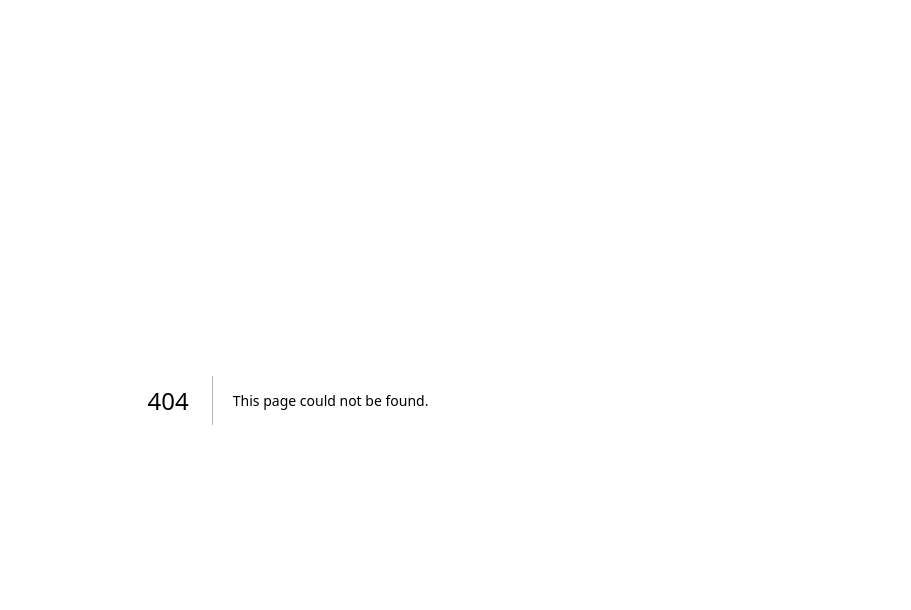
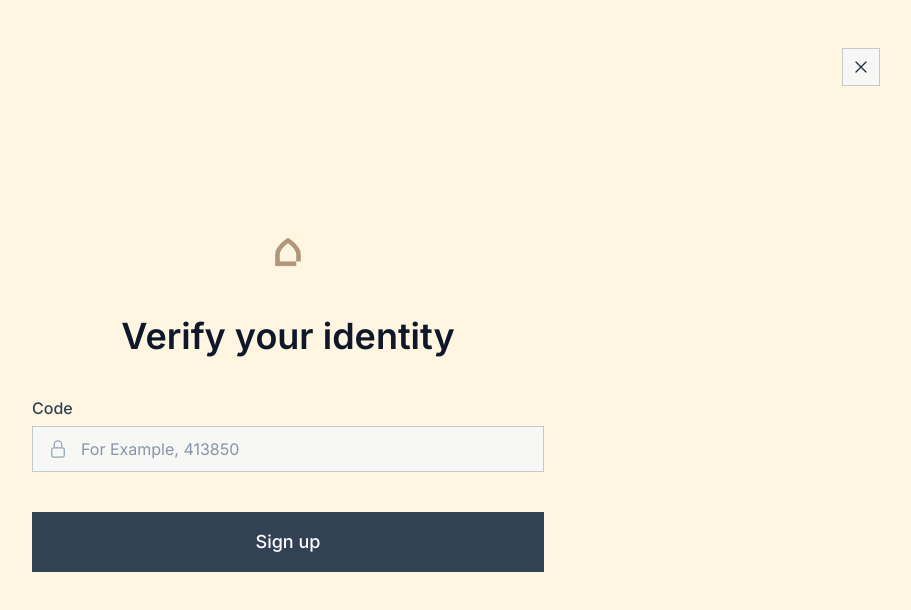
Before and after one commit to DalanCapital/dalan.capital, a Next.js app: page /confirm in a window 1280 px wide. Before the commit this address had no page. Shown: the top 610 px of the page, without its empty margins (352-1263 px from the left). Built offline with nearby package versions, Linux system fonts and the light colour scheme.

Commit message:
added req otp and verify otp

```diff
--- a/package.json
+++ b/package.json
@@ -14,6 +14,7 @@
     "@reduxjs/toolkit": "^1.9.5",
     "@tailwindcss/forms": "^0.5.2",
     "@types/react-dom": "18.2.4",
+    "@werify/id-ts": "^1.2.0",
     "autoprefixer": "10.4.14",
     "clsx": "^1.2.1",
     "eslint": "8.40.0",
--- a/src/app/signin/page.tsx
+++ b/src/app/confirm/page.tsx
@@ -1,6 +1,8 @@
+"use client";
 import Head from "next/head";
 import Link from "next/link";
-import { EnvelopeIcon } from "@heroicons/react/24/outline";
+// import { UserIcon } from "@heroicons/react/24/outline";
+// import { EnvelopeIcon } from "@heroicons/react/24/outline";
 import { LockClosedIcon } from "@heroicons/react/24/outline";
 import { XMarkIcon } from "@heroicons/react/24/outline";
 import Image from "next/image";
@@ -8,12 +10,34 @@ import Image from "next/image";
 import logo from "public/images/logo-icon.png";
 import { Button } from "@/components/Button";
 import { Container } from "@/components/Container";
+import { useState } from "react";
+import { useAuth } from "@/composables/useAuth";
+import { IVerifyOTPPayload } from "@werify/id-ts/dist/modules/public/verifyOTP/interfaces/IVerifyOTP";
 
-export default function Signin() {
+export default function Signup() {
+  let [code, setCode] = useState("");
+
+  const verifyOTP = async () => {
+    const { auth } = await useAuth();
+
+    // Otp payload
+    let OTPPayload = JSON.parse(
+      localStorage.getItem("OTPPayload") as string
+    ) as IVerifyOTPPayload;
+    OTPPayload.otp = code;
+
+    auth.verifyOTP(OTPPayload, "/account/verify-otp").then((res) => {
+      if (res.succeed) {
+        localStorage.removeItem("OTPPayload");
+        localStorage.setItem("user", JSON.stringify(res.results));
+        location.replace("/");
+      }
+    });
+  };
   return (
     <>
       <Head>
-        <title>Wavvy - Sign in</title>
+        <title>Dalan Capital - Confirm</title>
       </Head>
 
       <section className="relative flex min-h-screen items-center justify-center bg-amber-100 py-16 sm:py-20">
@@ -26,23 +50,23 @@ export default function Signin() {
         <Container className="w-full">
           <div className="mx-auto flex max-w-lg flex-col items-center">
             <Link href="/" aria-label="Home" className="flex flex-shrink-0">
-              <Image alt="logo" src={logo} className="h-auto w-12" />
+              <Image alt="logo" src={logo} className="h-auto w-12 " />
             </Link>
             <h1 className="mt-10 text-center text-4xl font-semibold text-slate-900">
-              Welcome back
+              Verify your identity
             </h1>
-            <p className="mt-4 text-center leading-relaxed text-slate-600">
-              Don’t have an account yet?
+            {/* <p className="mt-4 text-center leading-relaxed text-slate-600">
+              Already have an account?
               <Link
-                href="/signup"
+                href="/signin"
                 className="block text-center font-medium text-slate-800 underline duration-150 hover:text-slate-900 sm:ml-1.5 sm:inline-block sm:text-left"
               >
-                Get started for free
+                Login to your account
               </Link>
               .
-            </p>
-            <div className="mt-8 flex flex-col items-center gap-4 sm:mt-10 sm:flex-row sm:gap-6">
-              <button className="flex w-full items-center border border-gray-secondary-400/60 bg-gray-secondary-50 px-5 py-3.5 text-md font-medium text-slate-800 duration-150 hover:bg-vanilla sm:w-auto sm:text-base">
+            </p> */}
+            {/* <div className="mt-8 flex flex-col items-center gap-4 sm:mt-10 sm:flex-row sm:gap-6">
+              <button className="flex w-full items-center border border-gray-secondary-400/60 bg-gray-secondary-50 py-3.5 px-5 text-md font-medium text-slate-800 duration-150 hover:bg-vanilla sm:w-auto sm:text-base">
                 <svg
                   xmlns="http://www.w3.org/2000/svg"
                   width={21}
@@ -68,9 +92,9 @@ export default function Signin() {
                     fill="#57A75C"
                   />
                 </svg>
-                Sign in with Google
+                Sign up with Google
               </button>
-              <button className="flex w-full items-center border border-gray-secondary-400/60 bg-gray-secondary-50 px-5 py-3.5 text-md font-medium text-slate-800 duration-150 hover:bg-vanilla sm:w-auto sm:text-base">
+              <button className="flex w-full items-center border border-gray-secondary-400/60 bg-gray-secondary-50 py-3.5 px-5 text-md font-medium text-slate-800 duration-150 hover:bg-vanilla sm:w-auto sm:text-base">
                 <svg
                   xmlns="http://www.w3.org/2000/svg"
                   width="20"
@@ -88,26 +112,49 @@ export default function Signin() {
                     fill="black"
                   />
                 </svg>
-                Sign in with Apple
+                Sign up with Apple
               </button>
             </div>
             <div className="mt-10 flex w-full items-center">
               <div className="h-px flex-1 bg-gray-secondary-400/60"></div>
               <h4 className="flex-shrink-0 px-4 text-base tracking-wide text-slate-500">
-                or sign in with
+                or sign up with
               </h4>
               <div className="h-px flex-1 bg-gray-secondary-400/60"></div>
+            </div> */}
+            <div className="mt-10 w-full">
+              <div>
+                <label
+                  htmlFor="name"
+                  className="block text-base font-medium text-slate-700"
+                >
+                  Code
+                </label>
+                <div className="relative mt-1.5">
+                  <input
+                    id="name"
+                    name="name"
+                    type="text"
+                    required
+                    maxLength={6}
+                    placeholder="For Example, 413850"
+                    className="block w-full appearance-none border border-gray-secondary-400/60 bg-gray-secondary-50 py-2.5 pl-12 pr-8 text-slate-800 placeholder-slate-500/75 outline-none duration-150 hover:bg-vanilla focus:border-gray-secondary-200 focus:bg-vanilla focus:outline-none  focus:ring-gray-secondary-200"
+                    value={code}
+                    onInput={(e: any) => {
+                      setCode(e.target.value);
+                    }}
+                  />
+                  <LockClosedIcon className="absolute left-4 top-1/2 h-5 w-5 -translate-y-1/2 text-slate-400" />
                 </div>
-            <div className="mt-10 w-full">
-              <form action="#" method="POST">
-                <div>
+              </div>
+              {/* <div className="mt-7">
                   <label
                     htmlFor="email"
                     className="block text-base font-medium text-slate-700"
                   >
                     Email
-                  </label>
-                  <div className="relative mt-1.5">
+                  </label> */}
+              {/* <div className="relative mt-1.5">
                     <input
                       id="email"
                       name="email"
@@ -115,26 +162,19 @@ export default function Signin() {
                       autoComplete="email"
                       required
                       placeholder="foobar@email.com"
-                      className="block w-full appearance-none border border-gray-secondary-400/60 bg-gray-secondary-50 py-2.5 pl-12 pr-8 text-slate-800 placeholder-slate-500/75 outline-none duration-150 hover:bg-vanilla focus:border-gray-secondary-200 focus:bg-vanilla focus:outline-none focus:ring-gray-secondary-200"
+                      className="block w-full appearance-none border border-gray-secondary-400/60 bg-gray-secondary-50 py-2.5 pl-12 pr-8 text-slate-800 placeholder-slate-500/75 outline-none duration-150 hover:bg-vanilla focus:border-gray-secondary-200 focus:bg-vanilla focus:outline-none  focus:ring-gray-secondary-200"
                     />
                     <EnvelopeIcon className="absolute left-4 top-1/2 h-5 w-5 -translate-y-1/2 text-slate-400" />
                   </div>
-                </div>
-                <div className="mt-7">
-                  <div className="flex justify-between">
+                </div> */}
+              {/* <div className="mt-7">
                   <label
                     htmlFor="password"
                     className="text-base font-medium text-slate-700"
                   >
                     Password
                   </label>
-                    <Link
-                      href="/password-reset"
-                      className="font-medium text-slate-800 underline duration-150 hover:text-slate-900"
-                    >
-                      Forgot password?
-                    </Link>
-                  </div>
+
                   <div className="relative mt-1.5">
                     <input
                       id="password"
@@ -143,13 +183,14 @@ export default function Signin() {
                       autoComplete="current-password"
                       required
                       placeholder="Password (min. 6 characters)"
-                      className="block w-full appearance-none border border-gray-secondary-400/60 bg-gray-secondary-50 py-2.5 pl-12 pr-8 text-slate-800 placeholder-slate-500/75 outline-none duration-150 hover:bg-vanilla focus:border-gray-secondary-200 focus:bg-vanilla focus:outline-none focus:ring-gray-secondary-200"
+                      className="block w-full appearance-none border border-gray-secondary-400/60 bg-gray-secondary-50 py-2.5 pl-12 pr-8 text-slate-800 placeholder-slate-500/75 outline-none duration-150 hover:bg-vanilla focus:border-gray-secondary-200 focus:bg-vanilla focus:outline-none  focus:ring-gray-secondary-200"
                     />
                     <LockClosedIcon className="absolute left-4 top-1/2 h-5 w-5 -translate-y-1/2 text-slate-400" />
                   </div>
-                </div>
-                <Button className="mt-8 w-full sm:mt-10">Sign in</Button>
-              </form>
+                </div> */}
+              <Button className="mt-8 w-full sm:mt-10" onClick={verifyOTP}>
+                Sign up
+              </Button>
             </div>
           </div>
         </Container>
--- a/src/app/signup/page.tsx
+++ b/src/app/start/page.tsx
@@ -1,6 +1,6 @@
+"use client";
 import Head from "next/head";
 import Link from "next/link";
-import { UserIcon } from "@heroicons/react/24/outline";
 import { EnvelopeIcon } from "@heroicons/react/24/outline";
 import { LockClosedIcon } from "@heroicons/react/24/outline";
 import { XMarkIcon } from "@heroicons/react/24/outline";
@@ -9,12 +9,29 @@ import Image from "next/image";
 import logo from "public/images/logo-icon.png";
 import { Button } from "@/components/Button";
 import { Container } from "@/components/Container";
+import { useState } from "react";
+import { useAuth } from "@/composables/useAuth";
+import { useRouter } from "next/navigation";
 
-export default function Signup() {
+export default function Signin() {
+  // Variables
+  let [email, setEmail] = useState("");
+  const router = useRouter();
+  // request otp
+  const requestOTP = async () => {
+    const { auth } = await useAuth();
+    auth.requestOTP(email, "/account/request-otp").then((res) => {
+      if (res.succeed) {
+        localStorage.setItem("OTPPayload", JSON.stringify(res.results));
+        router.push("/confirm");
+      }
+    });
+  };
+
   return (
     <>
       <Head>
-        <title>Wavvy - Signup</title>
+        <title>Dalan Capital - Sign in</title>
       </Head>
 
       <section className="relative flex min-h-screen items-center justify-center bg-amber-100 py-16 sm:py-20">
@@ -27,23 +44,25 @@ export default function Signup() {
         <Container className="w-full">
           <div className="mx-auto flex max-w-lg flex-col items-center">
             <Link href="/" aria-label="Home" className="flex flex-shrink-0">
-              <Image alt="logo" src={logo} className="h-auto w-12 " />
+              <Image alt="logo" src={logo} className="h-auto w-12" />
             </Link>
             <h1 className="mt-10 text-center text-4xl font-semibold text-slate-900">
-              Sign up for an account
+              Welcome back
             </h1>
             <p className="mt-4 text-center leading-relaxed text-slate-600">
-              Already have an account?
+              Don’t have an account yet?
               <Link
-                href="/signin"
+                href="/signup"
                 className="block text-center font-medium text-slate-800 underline duration-150 hover:text-slate-900 sm:ml-1.5 sm:inline-block sm:text-left"
               >
-                Login to your account
+                Get started for free
               </Link>
               .
             </p>
+
+            {/* Social */}
             <div className="mt-8 flex flex-col items-center gap-4 sm:mt-10 sm:flex-row sm:gap-6">
-              <button className="flex w-full items-center border border-gray-secondary-400/60 bg-gray-secondary-50 py-3.5 px-5 text-md font-medium text-slate-800 duration-150 hover:bg-vanilla sm:w-auto sm:text-base">
+              <button className="flex w-full items-center border border-gray-secondary-400/60 bg-gray-secondary-50 px-5 py-3.5 text-md font-medium text-slate-800 duration-150 hover:bg-vanilla sm:w-auto sm:text-base">
                 <svg
                   xmlns="http://www.w3.org/2000/svg"
                   width={21}
@@ -69,9 +88,9 @@ export default function Signup() {
                     fill="#57A75C"
                   />
                 </svg>
-                Sign up with Google
+                Sign in with Google
               </button>
-              <button className="flex w-full items-center border border-gray-secondary-400/60 bg-gray-secondary-50 py-3.5 px-5 text-md font-medium text-slate-800 duration-150 hover:bg-vanilla sm:w-auto sm:text-base">
+              <button className="flex w-full items-center border border-gray-secondary-400/60 bg-gray-secondary-50 px-5 py-3.5 text-md font-medium text-slate-800 duration-150 hover:bg-vanilla sm:w-auto sm:text-base">
                 <svg
                   xmlns="http://www.w3.org/2000/svg"
                   width="20"
@@ -89,38 +108,18 @@ export default function Signup() {
                     fill="black"
                   />
                 </svg>
-                Sign up with Apple
+                Sign in with Apple
               </button>
             </div>
             <div className="mt-10 flex w-full items-center">
               <div className="h-px flex-1 bg-gray-secondary-400/60"></div>
               <h4 className="flex-shrink-0 px-4 text-base tracking-wide text-slate-500">
-                or sign up with
+                or sign in with
               </h4>
               <div className="h-px flex-1 bg-gray-secondary-400/60"></div>
             </div>
             <div className="mt-10 w-full">
-              <form action="#" method="POST">
               <div>
-                  <label
-                    htmlFor="name"
-                    className="block text-base font-medium text-slate-700"
-                  >
-                    Name
-                  </label>
-                  <div className="relative mt-1.5">
-                    <input
-                      id="name"
-                      name="name"
-                      type="text"
-                      required
-                      placeholder="John Doe"
-                      className="block w-full appearance-none border border-gray-secondary-400/60 bg-gray-secondary-50 py-2.5 pl-12 pr-8 text-slate-800 placeholder-slate-500/75 outline-none duration-150 hover:bg-vanilla focus:border-gray-secondary-200 focus:bg-vanilla focus:outline-none  focus:ring-gray-secondary-200"
-                    />
-                    <UserIcon className="absolute left-4 top-1/2 h-5 w-5 -translate-y-1/2 text-slate-400" />
-                  </div>
-                </div>
-                <div className="mt-7">
                 <label
                   htmlFor="email"
                   className="block text-base font-medium text-slate-700"
@@ -135,19 +134,30 @@ export default function Signup() {
                     autoComplete="email"
                     required
                     placeholder="foobar@email.com"
-                      className="block w-full appearance-none border border-gray-secondary-400/60 bg-gray-secondary-50 py-2.5 pl-12 pr-8 text-slate-800 placeholder-slate-500/75 outline-none duration-150 hover:bg-vanilla focus:border-gray-secondary-200 focus:bg-vanilla focus:outline-none  focus:ring-gray-secondary-200"
+                    className="block w-full appearance-none border border-gray-secondary-400/60 bg-gray-secondary-50 py-2.5 pl-12 pr-8 text-slate-800 placeholder-slate-500/75 outline-none duration-150 hover:bg-vanilla focus:border-gray-secondary-200 focus:bg-vanilla focus:outline-none focus:ring-gray-secondary-200"
+                    value={email}
+                    onInput={(e: any) => {
+                      setEmail(e.target.value);
+                    }}
                   />
                   <EnvelopeIcon className="absolute left-4 top-1/2 h-5 w-5 -translate-y-1/2 text-slate-400" />
                 </div>
               </div>
-                <div className="mt-7">
+              {/* <div className="mt-7">
+                  <div className="flex justify-between">
                     <label
                       htmlFor="password"
                       className="text-base font-medium text-slate-700"
                     >
                       Password
                     </label>
-
+                    <Link
+                      href="/password-reset"
+                      className="font-medium text-slate-800 underline duration-150 hover:text-slate-900"
+                    >
+                      Forgot password?
+                    </Link>
+                  </div>
                   <div className="relative mt-1.5">
                     <input
                       id="password"
@@ -156,13 +166,18 @@ export default function Signup() {
                       autoComplete="current-password"
                       required
                       placeholder="Password (min. 6 characters)"
-                      className="block w-full appearance-none border border-gray-secondary-400/60 bg-gray-secondary-50 py-2.5 pl-12 pr-8 text-slate-800 placeholder-slate-500/75 outline-none duration-150 hover:bg-vanilla focus:border-gray-secondary-200 focus:bg-vanilla focus:outline-none  focus:ring-gray-secondary-200"
+                      className="block w-full appearance-none border border-gray-secondary-400/60 bg-gray-secondary-50 py-2.5 pl-12 pr-8 text-slate-800 placeholder-slate-500/75 outline-none duration-150 hover:bg-vanilla focus:border-gray-secondary-200 focus:bg-vanilla focus:outline-none focus:ring-gray-secondary-200"
+                      value={password}
+                      onInput={(e: any) => {
+                        setPassword(e.target.value);
+                      }}
                     />
                     <LockClosedIcon className="absolute left-4 top-1/2 h-5 w-5 -translate-y-1/2 text-slate-400" />
                   </div>
-                </div>
-                <Button className="mt-8 w-full sm:mt-10">Sign up</Button>
-              </form>
+                </div> */}
+              <Button className="mt-8 w-full sm:mt-10" onClick={requestOTP}>
+                Sign in
+              </Button>
             </div>
           </div>
         </Container>
--- /dev/null
+++ b/src/composables/useAuth.ts
@@ -0,0 +1,10 @@
+"use client";
+import { werify } from "@werify/id-ts";
+
+export const useAuth = async () => {
+  const baseURL = process.env.NEXT_PUBLIC_API_BASE_URL as string;
+
+  const auth = werify();
+  auth.config.baseURL = baseURL;
+  return { auth };
+};
--- a/src/composables/useFetch.ts
+++ b/src/composables/useFetch.ts
@@ -1,6 +1,6 @@
 "use client";
 export const useFetch = async (endpoint: string, payload?: any) => {
-  const baseUrl = process.env.API_BASE_URL;
+  const baseUrl = process.env.NEXT_PUBLIC_API_BASE_URL;
   const res = await fetch(baseUrl + endpoint, payload);
   // The return value is *not* serialized
   // You can return Date, Map, Set, etc.
```
Also changed, not shown: 2 other files (tests, documents, lock files or other folders). Lines whose indentation alone changed are shown as unchanged.
